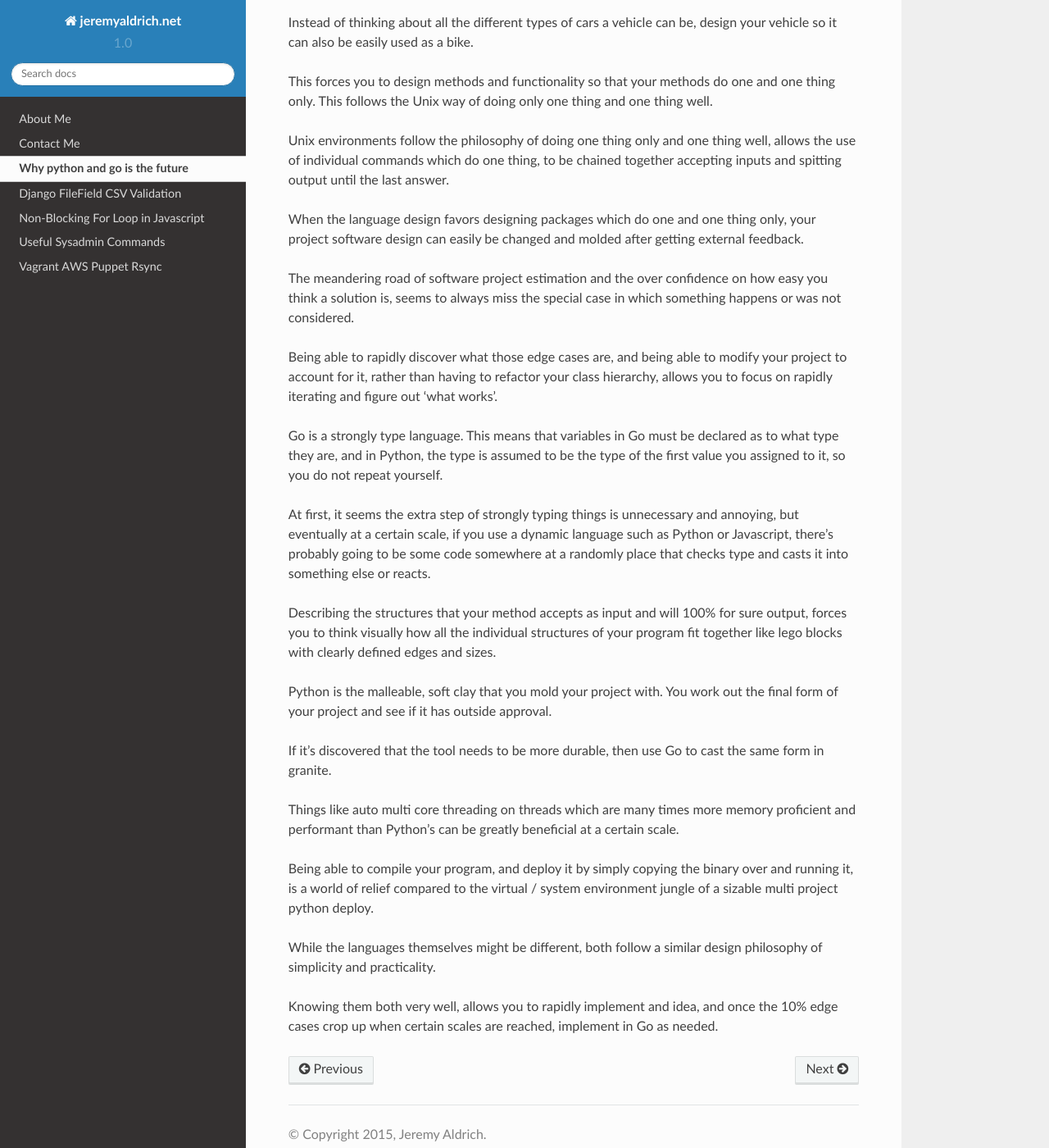
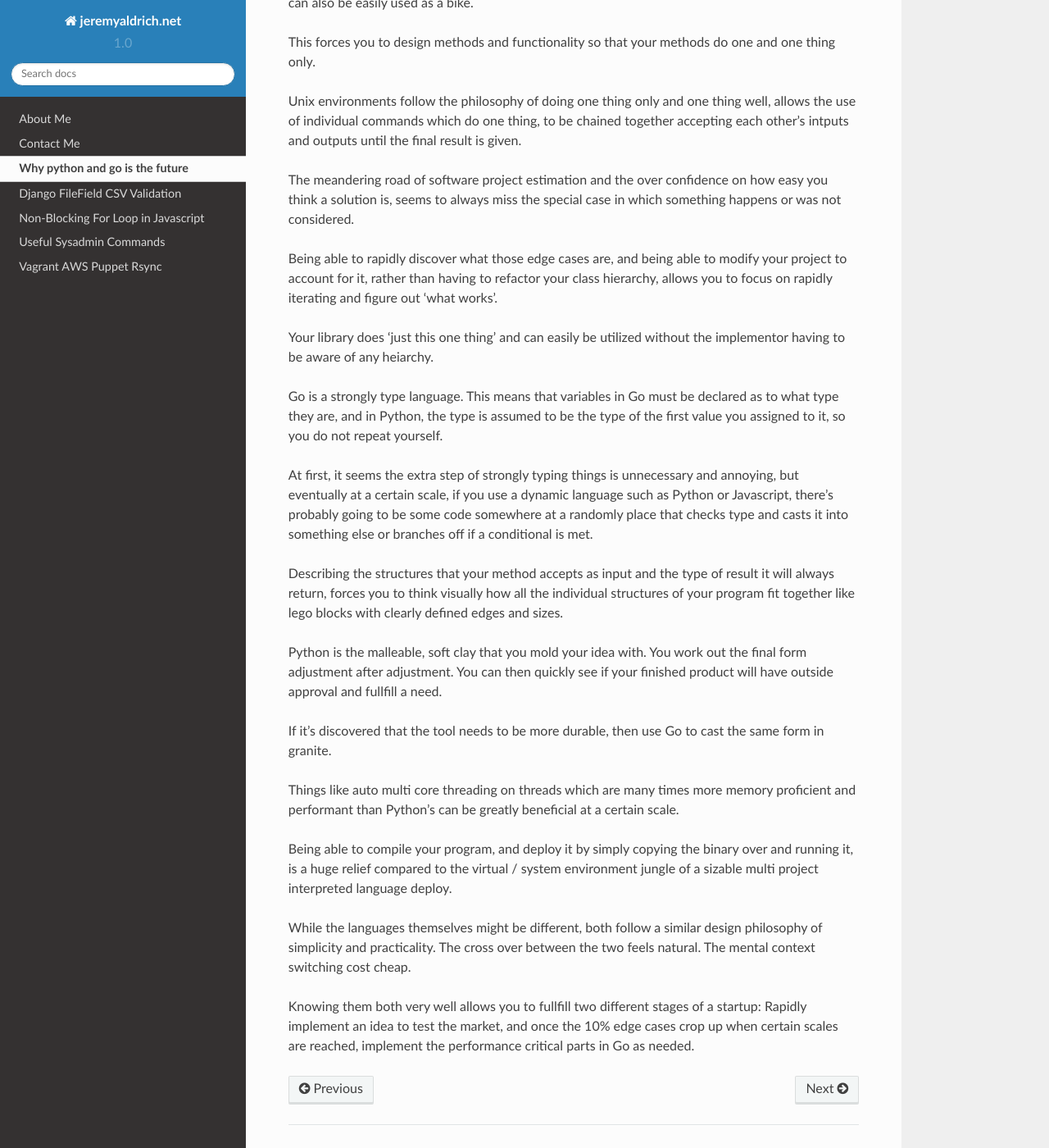
Before and after one commit to jeraldrich/blog, a Sphinx documentation site: the page built from docs/python_go_future.rst, in a window 1280 px wide and 1400 px high, scrolled down 888 px. Shown: the whole window at 82% size. Built offline with Sphinx 7.4.7 and the Read the Docs theme 2.0.0, drawn with Linux system fonts in a browser that asks for light colours; some of the changed text lies outside the part shown.

Commit message:
misc post grammar fixes

```diff
--- a/docs/python_go_future.rst
+++ b/docs/python_go_future.rst
@@ -5,19 +5,17 @@ When comparing languages, it’s easy to compare each one’s features and capab
 
 Lost in this comparison are what you gain as a collaborative team by the simplicity and maintainability of a language favoring simplicity over cleverness.
 
-Restrictions like enforced whitespace as part of the code logic,   and in most cases, only one way to do something, mean that most Python projects are easily understood and similarly constructed, regardless of who originally wrote it.
+Restrictions like enforced whitespace as part of the code logic, and in most cases, only one way to do something, mean that most Python projects are easily understood and similarly constructed, regardless of who originally wrote it.
 
 Code is about understanding what the code says, how it fits into the bigger picture, and knowing the estimation and effect of each additionally feature or fix.
 
 Python is almost like pseudocode.
 
-Like english. It makes sense immediately. The characters used sometimes strange and mathematical, but logic behind the meaning still clear.
+Like english. It makes sense immediately. The characters and expressions used sometimes mathematical, but logic behind the meaning clear.
 
-But don’t mistake simplicity for lack of functionality. Like Starcraft, Python is easy to learn, but after experience, is very capable of doing almost anything if you uncover the tricks and available libraries.
+Go can be used to replace existing Python projects which work just fine in 90% of cases, but you've grown to a scale in which the 10% becomes difficult to reliably service.
 
-Go can be used to replace existing Python projects in those 10% cases where performance or scalability is critical.
-
-There are no classes in Go. This might seem crazy for an enterprise ready language.
+There are no classes in Go. This might seem crazy for an enterprise ready language, but this is by language design choice, not language immaturity.
 
 Instead of classes in Go, you have interfaces and structs. Structs are collections of strongly declared types, which can also include interfaces, and interfaces are a collections of structs or methods
 
@@ -26,31 +24,29 @@ Go by design, encourages a composition pattern approach rather than an elegant c
 Instead of thinking about all the different types of cars a vehicle can be, design your vehicle so it can also be easily used as a bike.
 
 This forces you to design methods and functionality so that your methods do one and one thing only.
-This follows the Unix way of doing only one thing and one thing well.
 
-Unix environments follow the philosophy of doing one thing only and one thing well, allows the use of individual commands which do one thing, to be chained together accepting inputs and spitting output until the last answer.
-
-When the language design favors designing packages which do one and one thing only, your project software design can easily be changed and molded after getting external feedback.
+Unix environments follow the philosophy of doing one thing only and one thing well, allows the use of individual commands which do one thing, to be chained together accepting each other's intputs and outputs until the final result is given.
 
 The meandering road of software project estimation and the over confidence on how easy you think a solution is, seems to always miss the special case in which something happens or was not considered.
 
 Being able to rapidly discover what those edge cases are, and being able to modify your project to account for it, rather than having to refactor your class hierarchy, allows you to focus on rapidly iterating and figure out ‘what works’.
 
+Your library does 'just this one thing' and can easily be utilized without the implementor having to be aware of any heiarchy.
+
 Go is a strongly type language. This means that variables in Go must be declared as to what type they are, and in Python, the type is assumed to be the type of the first value you assigned to it, so you do not repeat yourself.
 
-At first, it seems the extra step of strongly typing things is unnecessary and annoying, but eventually at a certain scale, if you use a dynamic language such as Python or Javascript, there’s probably going to be some code somewhere at a randomly place that checks type and casts it into something else or reacts.
+At first, it seems the extra step of strongly typing things is unnecessary and annoying, but eventually at a certain scale, if you use a dynamic language such as Python or Javascript, there’s probably going to be some code somewhere at a randomly place that checks type and casts it into something else or branches off if a conditional is met.
 
-Describing the structures that your method accepts as input and will 100% for sure output, forces you to think visually how all the individual structures of your program fit together like lego blocks with clearly defined edges and sizes.
+Describing the structures that your method accepts as input and the type of result it will always return, forces you to think visually how all the individual structures of your program fit together like lego blocks with clearly defined edges and sizes.
 
-Python is the malleable, soft clay that you mold your project with. You work out the final form of your project and see if it
-has outside approval.
+Python is the malleable, soft clay that you mold your idea with. You work out the final form adjustment after adjustment. You can then quickly see if your finished product will have outside approval and fullfill a need.
 
 If it’s discovered that the tool needs to be more durable, then use Go to cast the same form in granite.
 
 Things like auto multi core threading on threads which are many times more memory proficient and performant than Python’s can be greatly beneficial at a certain scale.
 
-Being able to compile your program, and deploy it by simply copying the binary over and running it, is a world of relief compared to the virtual / system environment jungle of a  sizable multi project python deploy.
+Being able to compile your program, and deploy it by simply copying the binary over and running it, is a huge relief compared to the virtual / system environment jungle of a sizable multi project interpreted language deploy.
 
-While the languages themselves might be different, both follow a similar design philosophy of simplicity and practicality.
+While the languages themselves might be different, both follow a similar design philosophy of simplicity and practicality. The cross over between the two feels natural. The mental context switching cost cheap.
 
-Knowing them both very well, allows you to rapidly implement and idea, and once the 10% edge cases crop up when certain scales are reached, implement in Go as needed.
+Knowing them both very well allows you to fullfill two different stages of a startup: Rapidly implement an idea to test the market, and once the 10% edge cases crop up when certain scales are reached, implement the performance critical parts in Go as needed.
```
Also changed, not shown: docs/nonblocking_forloop_javascript.rst (+5 -5 lines).
